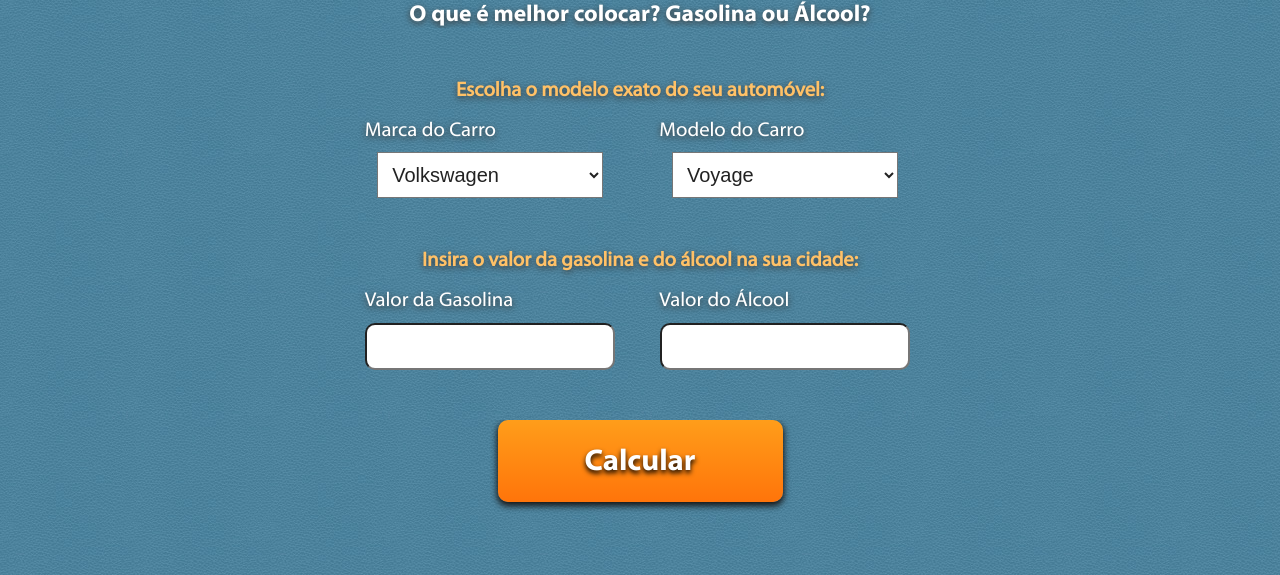
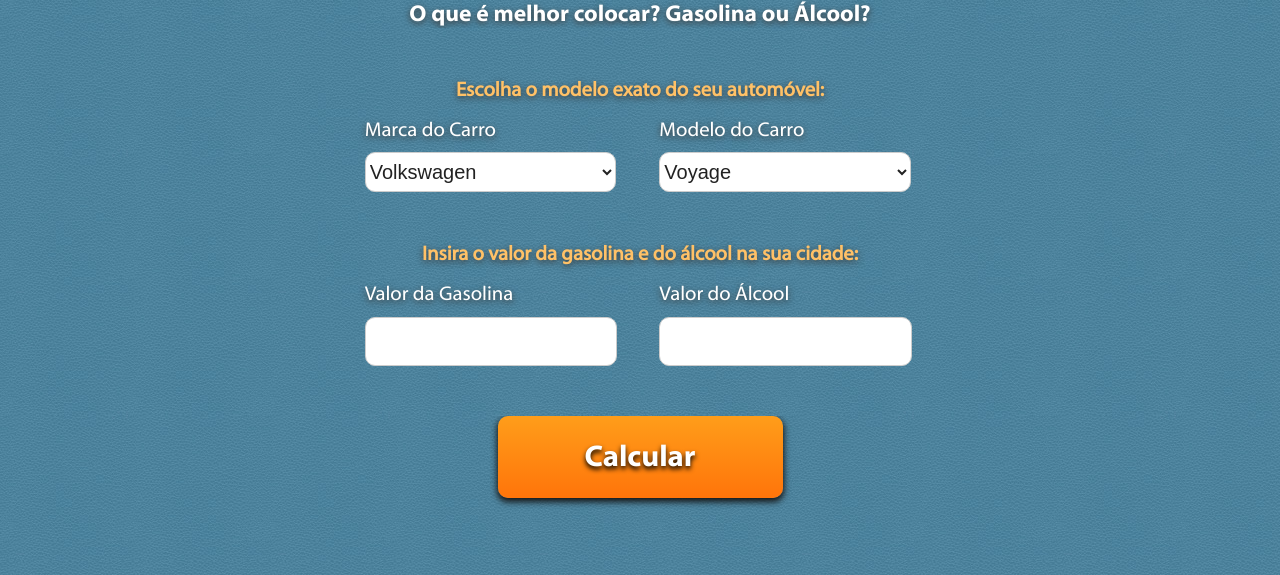
Before and after one commit to andre2101/fuel-control, a Django app: template template/index.html in a window 1280 px wide. Shown: the part 225-800 px from the top of the page. Run offline with Django 3.2, Linux system fonts and the light colour scheme; the template is opened without the code that fills it, so the values that code supplies are empty; parts of the project's set-up code (start-up, migrations or seed data) failed here and were passed over; some libraries are stand-ins or nearby versions.

Commit message:
estilizando o select

```diff
--- a/template/css/1140styles.css
+++ b/template/css/1140styles.css
@@ -69,18 +69,21 @@
 	}
 
 	select {
-		background: #FFFFFF;
+		background: none repeat scroll 0 0 #FFFFFF;
+		border: 1px solid #CCCCCC;
+		display: inline-block;
 		font-size: 20px;
-		width: 90%;
-		padding: 10px;
+		height: 40px;
+		line-height: 40px;
+		width: 100%;
 	}
 
 	input[type="text"] {
+		border: 1px solid #CCCCCC;
 		margin: 0 0 50px;
 		font-size: 20px;
 		width: 90%; /*height: 50px;*/
-		padding: 10px;
-
+		padding: 12px;
 	}
 
 	input[type="submit"] {
--- a/template/index.html
+++ b/template/index.html
@@ -50,14 +50,14 @@
 		</div>
 		<div class="threecol">
 			<label for="marca">Marca do Carro</label>
-			<select name="marca">
+			<select name="marca" class="radius">
 				<option value="volkswagen">Volkswagen</option>
 				<option value="fiat">Fiat</option>
 			</select>
 		</div>
 		<div class="threecol">
 			<label for="modelo">Modelo do Carro</label>
-			<select name="modelo">
+			<select name="modelo" class="radius">
 				<option value="voyage">Voyage</option>
 				<option value="gol">Gol</option>
 			</select>
```
